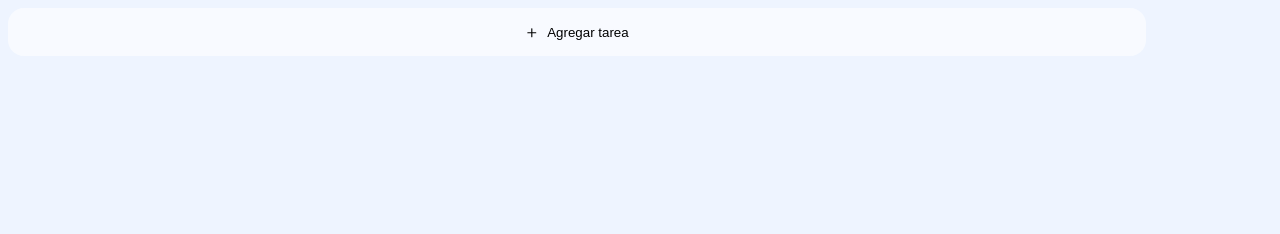
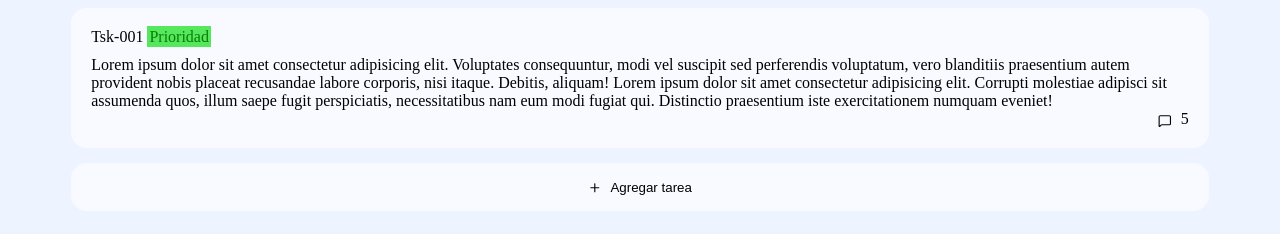
Before and after one commit to Favio1000/Tablero-Kanban, a plain HTML site: page index.html in a window 1280 px wide. Drawn offline with Linux system fonts and the light colour scheme.

Commit message:
feat: add task cards markup and styles

```diff
--- /dev/null
+++ b/assets/css/atomos/card.css
@@ -0,0 +1,39 @@
+.task-card {
+  border-radius: 1rem;
+  width: 90%;
+  background-color: rgba(255, 255, 255, 0.6);
+  border: none;
+  cursor: pointer; /* Hace que el puntero cambie a una "mano" */
+
+  /* 2. El truco de la suavidad (Buena práctica) */
+  /* Le dice al navegador que suavice el cambio de fondo durante 0.3 segundos */
+  transition: color 0.3s ease;
+  padding: 20px;
+  box-sizing: border-box;
+}
+.task-card:hover {
+  color: #04423b;
+}
+.task-card__number,
+.task-card__priority,
+.task-card__ {
+  display: inline;
+}
+.task-card__priority {
+  color: rgb(8, 124, 8);
+  background-color: rgb(85, 231, 92);
+  padding: 2px;
+}
+.task-card__header {
+  margin-bottom: 10px;
+}
+.task-card__footer {
+  text-align: right;
+}
+.task-card__comment-icon {
+  width: var(--ms-size-icon);
+  height: var(--ms-size-icon);
+  margin-right: var(--ms-margin-right); /* Separa el icono del texto */
+  display: inline-block;
+  vertical-align: middle; /* Alinea el icono verticalmente con el texto del botón */
+}
--- /dev/null
+++ b/assets/css/base/variables.css
@@ -0,0 +1,4 @@
+:root {
+  --ms-size-icon: 0.85rem;
+  --ms-margin-right: 5px;
+}
--- a/assets/css/main.css
+++ b/assets/css/main.css
@@ -1,5 +1,11 @@
+/*Base*/
+@import url(base/variables.css);
 /* Atomos*/
 @import url(atomos/buttons.css);
+@import url(atomos/card.css);
 
 /*Plantilla*/
 @import url(plantillas/template.css);
+
+/*Moleculas*/
+@import url(moleculas/kanban.css);
--- /dev/null
+++ b/assets/css/moleculas/kanban.css
@@ -0,0 +1,6 @@
+.kanban-column {
+  display: flex;
+  flex-direction: column;
+  align-items: center;
+  gap: 15px;
+}
--- a/index.html
+++ b/index.html
@@ -8,7 +8,40 @@
   </head>
   <body>
     <main>
-      <div>
+      <div class="kanban-column">
+        <section class="task-card">
+          <div class="task-card__header">
+            <p class="task-card__number">Tsk-001</p>
+            <p class="task-card__priority">Prioridad</p>
+          </div>
+          Lorem ipsum dolor sit amet consectetur adipisicing elit. Voluptates
+          consequuntur, modi vel suscipit sed perferendis voluptatum, vero
+          blanditiis praesentium autem provident nobis placeat recusandae labore
+          corporis, nisi itaque. Debitis, aliquam! Lorem ipsum dolor sit amet
+          consectetur adipisicing elit. Corrupti molestiae adipisci sit
+          assumenda quos, illum saepe fugit perspiciatis, necessitatibus nam eum
+          modi fugiat qui. Distinctio praesentium iste exercitationem numquam
+          eveniet!
+          <div class="task-card__footer">
+            <svg
+              xmlns="http://www.w3.org/2000/svg"
+              width="24"
+              height="24"
+              viewBox="0 0 24 24"
+              fill="none"
+              stroke="currentColor"
+              stroke-width="2"
+              stroke-linecap="round"
+              stroke-linejoin="round"
+              class="lucide lucide-message-square task-card__comment-icon"
+            >
+              <path
+                d="M22 17a2 2 0 0 1-2 2H6.828a2 2 0 0 0-1.414.586l-2.202 2.202A.71.71 0 0 1 2 21.286V5a2 2 0 0 1 2-2h16a2 2 0 0 1 2 2z"
+              />
+            </svg>
+            5
+          </div>
+        </section>
         <button class="add-task-button">
           <svg
             xmlns="http://www.w3.org/2000/svg"
```
